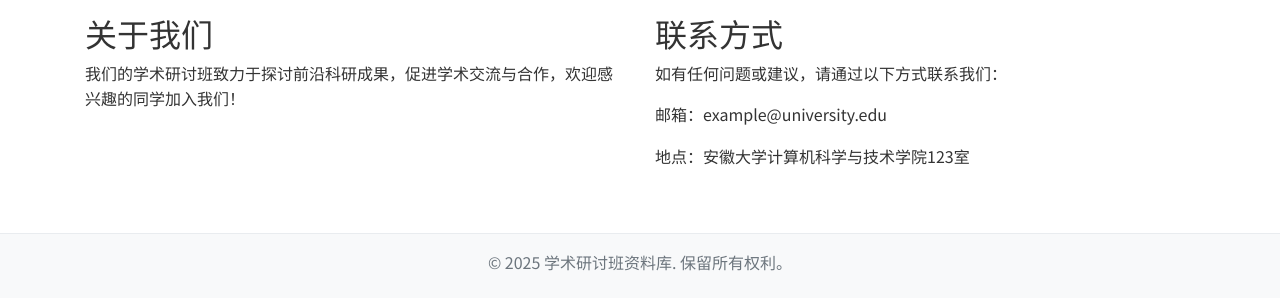
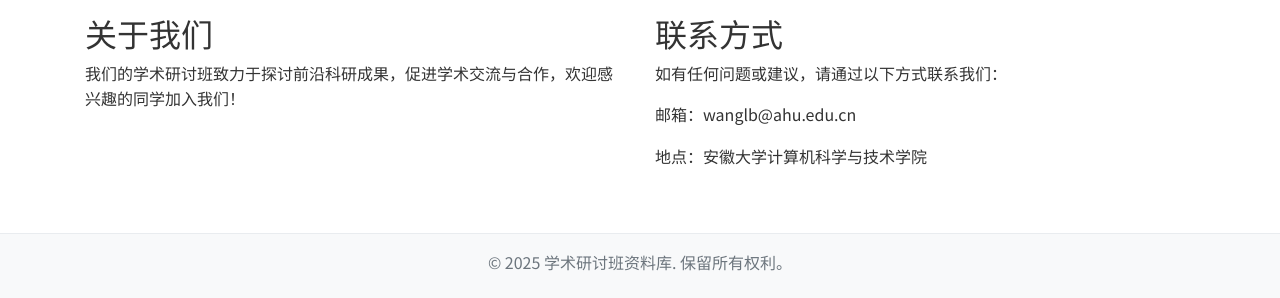
Before and after one commit to wushixuan238/ahu-seminar, a Jekyll site: the page built from index.html, in a window 1280 px wide. Shown: the part 1051-1349 px from the top of the page. Built offline with Jekyll 4.4.1, drawn with Linux system fonts in a browser that asks for light colours.

Commit message:
feat: name format

```diff
--- a/index.html
+++ b/index.html
@@ -49,8 +49,8 @@ title: 学术研讨班资料库
         <div class="col-md-6">
             <h2>联系方式</h2>
             <p>如有任何问题或建议，请通过以下方式联系我们：</p>
-            <p>邮箱：example@university.edu</p>
-            <p>地点：安徽大学计算机科学与技术学院123室</p>
+            <p>邮箱：wanglb@ahu.edu.cn</p>
+            <p>地点：安徽大学计算机科学与技术学院</p>
         </div>
     </div>
 </div>
```
